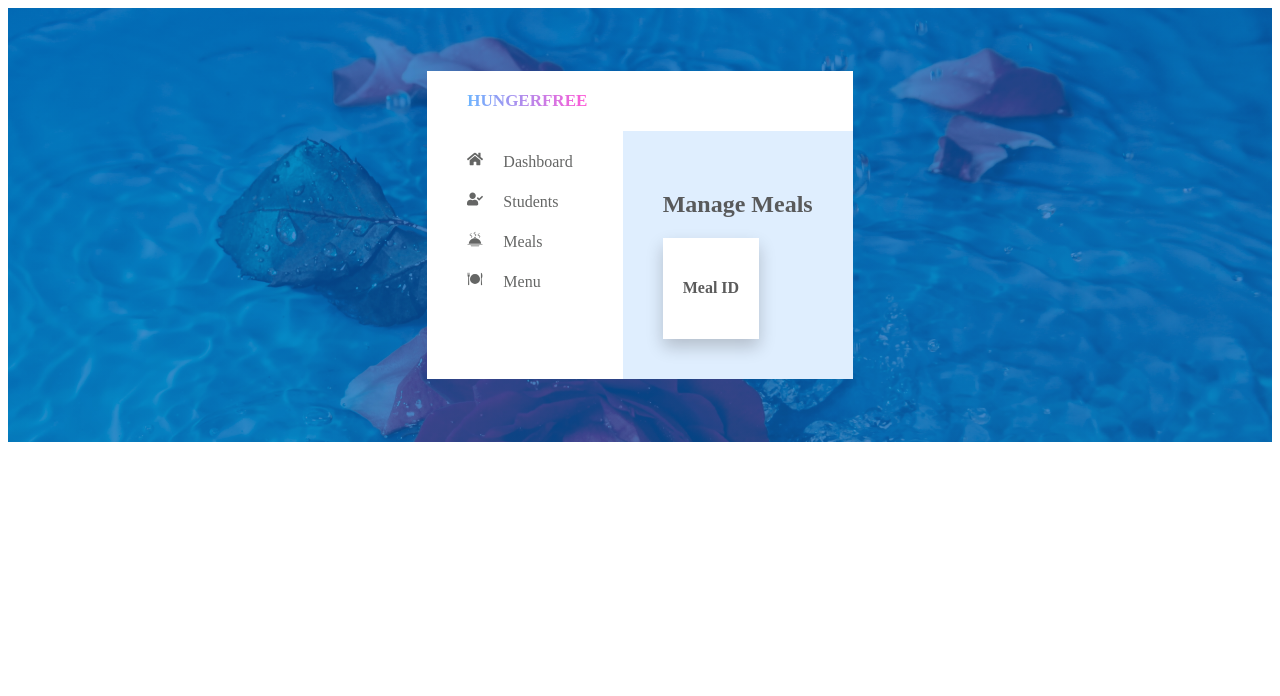
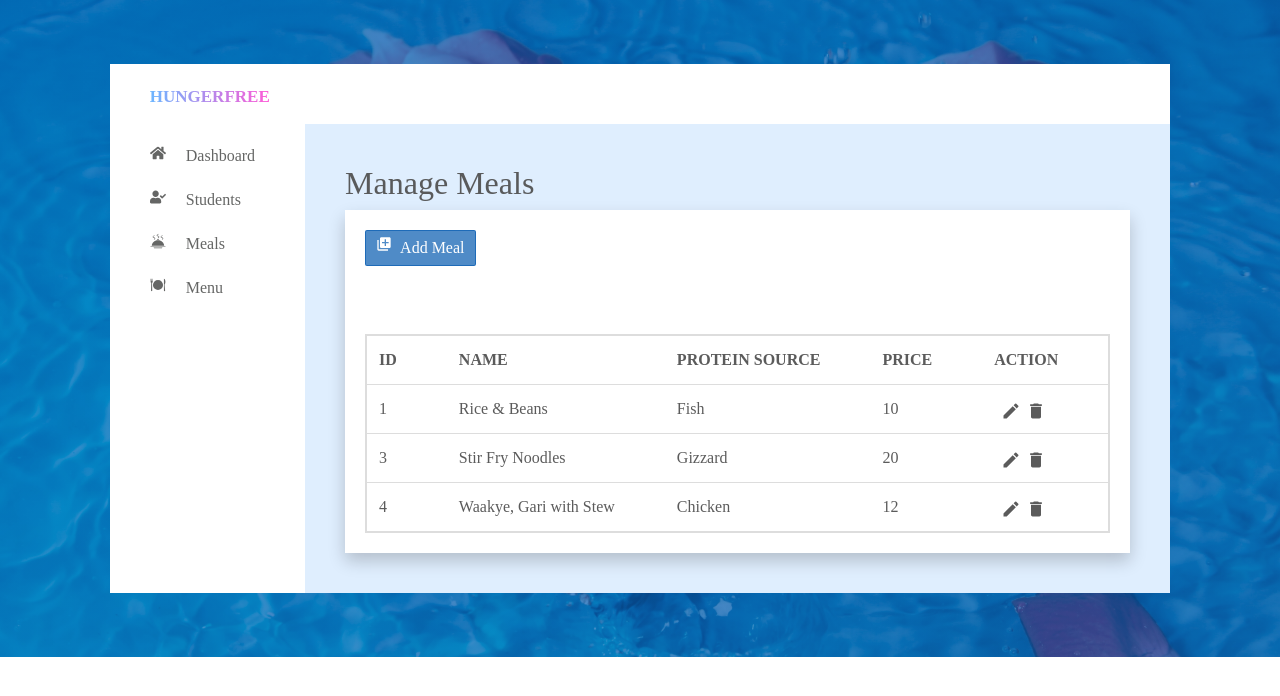
Before and after one commit to Robert-Dela/Hunger_free_App, a Next.js app: page /Admin/meals in a window 1280 px wide. Shown: the top 696 px of the page. Built offline with nearby package versions, Linux system fonts and the light colour scheme; data requests are answered from the project's data file; a web font is replaced by a local one.

Commit message:
add meals

```diff
--- a/components/Admin-dashboard/meals/meals.js
+++ b/components/Admin-dashboard/meals/meals.js
@@ -2,19 +2,27 @@ import React, { useState } from 'react'
 import Head from 'next/head'
 import Link from 'next/link'
 import styles from '../../../styles/home.module.css'
-import { FaHome } from 'react-icons/fa'
-import { FaUserCheck } from 'react-icons/fa'
-import { GiHotMeal } from 'react-icons/gi'
-import { GiMeal } from 'react-icons/gi'
+import MealModal from '../meals/mealmodal'
+import { FaUserCheck, FaHome } from 'react-icons/fa'
+import { GiHotMeal, GiMeal } from 'react-icons/gi'
+import { MdLibraryAdd } from 'react-icons/md'
+import MealList from '../meals/showmeal'
 
 export default function Meals () {
 
 
 const { body, container, dashboard, side_nav, logo, main_content,
         header, navigation_list, navigation_item, navigation_icon,
-        sub_content,
+        sub_content, btn, add_icon, table,
 
       } = styles
+
+// Pop up modal
+const [showmodal, setshowmodal] = useState(false);
+
+const openModal = () => {
+    setshowmodal(prev => !prev);
+};
 
     return (
         <>
@@ -71,7 +79,17 @@ const { body, container, dashboard, side_nav, logo, main_content,
                             </div>
 
                             <div className={sub_content}>
-                                <h4>Meal ID</h4>
+                                <button className={btn}  id="modalpopup" name="modalpopup" onClick={openModal}>
+                                    <MdLibraryAdd className={add_icon}/> Add Meal
+                                </button>
+
+                                <MealModal showmodal={showmodal} setshowmodal={setshowmodal} />
+                                <br></br>
+                                <br></br>
+
+                                <div className={table}>
+                                    <MealList/>
+                                </div>
                             </div>
                         </section>
                     </div>
--- a/data/db.json
+++ b/data/db.json
@@ -23,14 +23,6 @@
       "Class": "Form 2"
     },
     {
-      "firstname": "Bob",
-      "lastname": "Skyis ",
-      "email": "dakeyr135@gmail.com",
-      "age": "25",
-      "Class": "Form 2",
-      "id": 7
-    },
-    {
       "firstname": "Jeff Kofi",
       "lastname": "Asmah",
       "email": "jeff@azubiafrica.org",
@@ -38,5 +30,25 @@
       "Class": "Form 1",
       "id": 8
     }
+  ],
+  "meals": [
+    {
+      "name": "Rice & Beans",
+      "protein": "Fish",
+      "price": "10",
+      "id": 1
+    },
+    {
+      "name": "Stir Fry Noodles",
+      "protein": "Gizzard",
+      "price": "20",
+      "id": 3
+    },
+    {
+      "name": "Waakye, Gari with Stew",
+      "price": "12",
+      "protein": "Chicken",
+      "id": 4
+    }
   ]
 }
```
